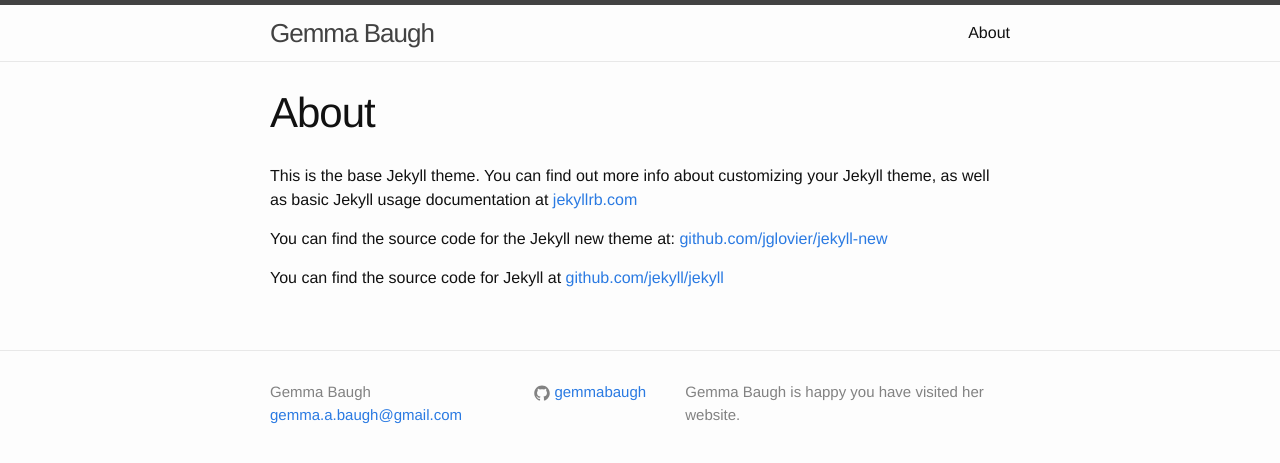
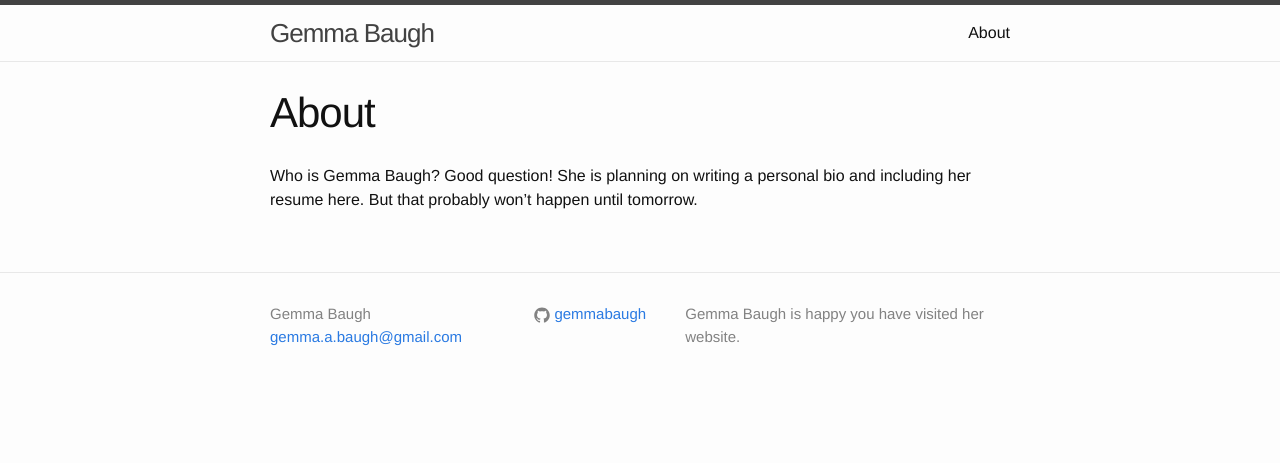
Before and after one commit to gemmabaugh/gemmabaugh.github.io, a Jekyll site: the page built from about.md, in a window 1280 px wide. Shown: the top 463 px of the page. Built offline with Jekyll 4.4.1, drawn with Linux system fonts in a browser that asks for light colours.

Commit message:
edited about.md

```diff
--- a/about.md
+++ b/about.md
@@ -4,8 +4,4 @@
 permalink: /about/
 ---
 
-This is the base Jekyll theme. You can find out more info about customizing your Jekyll theme, as well as basic Jekyll usage documentation at [jekyllrb.com](http://jekyllrb.com/)
-
-You can find the source code for the Jekyll new theme at: [github.com/jglovier/jekyll-new](https://github.com/jglovier/jekyll-new)
-
-You can find the source code for Jekyll at [github.com/jekyll/jekyll](https://github.com/jekyll/jekyll)
+Who is Gemma Baugh? Good question! She is planning on writing a personal bio and including her resume here. But that probably won't happen until tomorrow.
```
